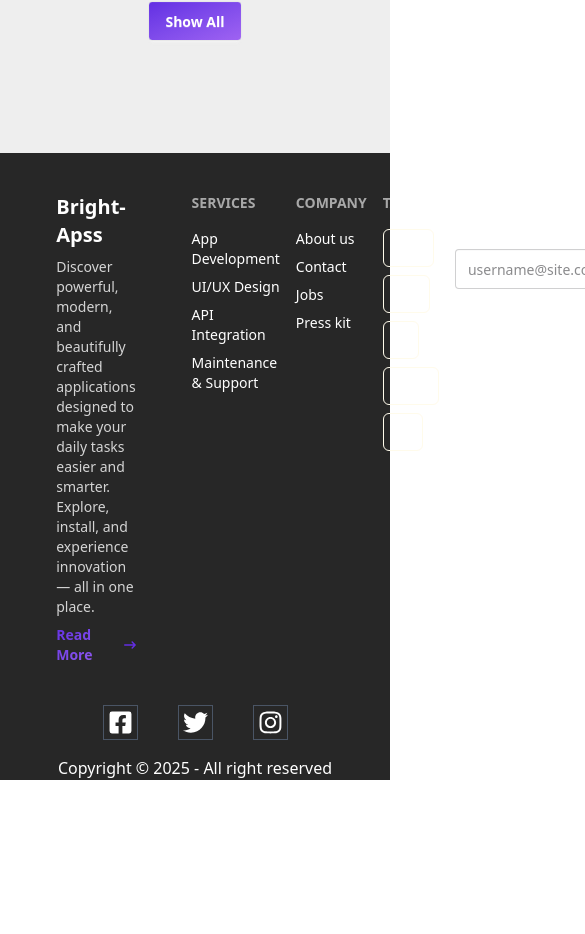
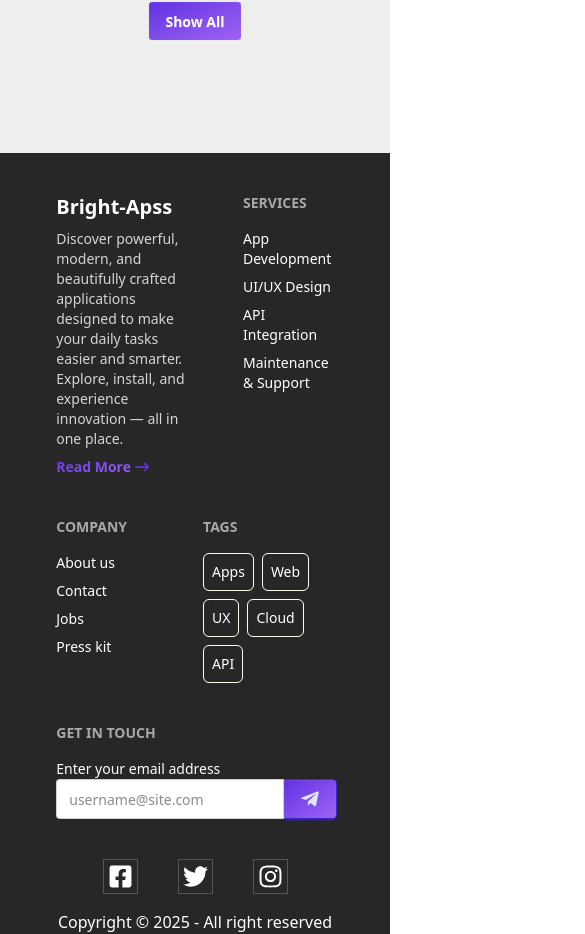
Before and after one commit to lahifkhan/Bright-Apps, a React (Vite) app: page / in a window 390 px wide. Shown: the part 4223-5157 px from the top of the page, 585 px wide, since content can reach past the window. Before the commit the page ends 5003 px from the top, so only its background shows below. Built offline with nearby package versions, Linux system fonts and the light colour scheme.

Commit message:
responsive done for footer

```diff
--- a/src/Components/Footer.jsx
+++ b/src/Components/Footer.jsx
@@ -9,7 +9,7 @@ import { FaInstagram } from "react-icons/fa";
 const Footer = () => {
   return (
     <div className="bg-[#272727]">
-      <footer className="footer sm:footer-horizontal   p-10  flex justify-between w-11/12 mx-auto">
+      <footer className="footer sm:footer-horizontal   p-10  grid grid-cols-2 md:grid-cols-5 w-11/12 mx-auto">
         <div className="flex-1">
           <h1 className="text-white text-xl font-bold">Bright-Apss</h1>
           <p className="text-base-100 opacity-80">
```
